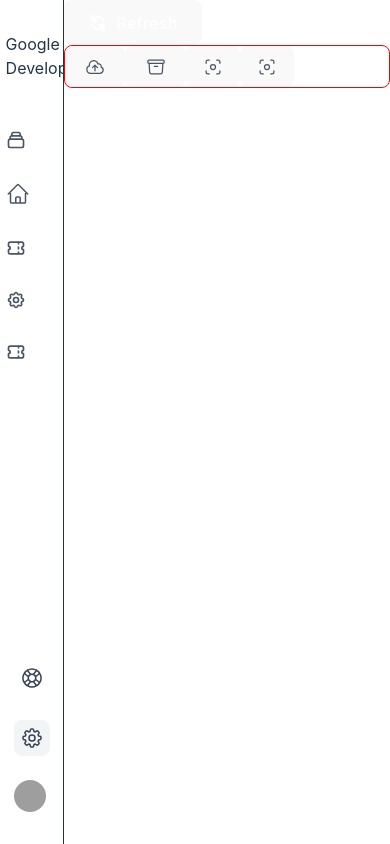
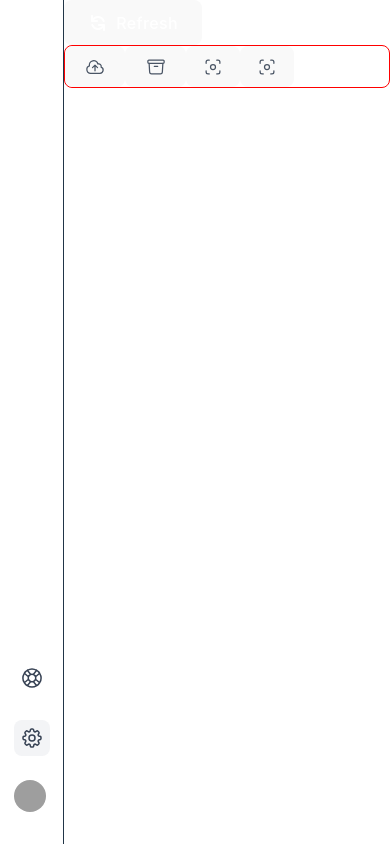
Before and after one commit to penyuanliao/vue-study, a Vue app in the folder packages/ui/: page / in a window 390 px wide. Built offline with nearby package versions, Linux system fonts and the light colour scheme; grey boxes are pictures that could not be loaded.

Commit message:
🍻 improve sidebar

```diff
--- a/packages/ui/src/components/sidebar/SidebarCollapse.vue
+++ b/packages/ui/src/components/sidebar/SidebarCollapse.vue
@@ -1,81 +1,39 @@
 <script setup lang="ts">
-  const props = defineProps(['icon']);
+import { computed } from "vue";
+import SidebarNavItem from "./SidebarNavItem.vue";
+import SidebarNav from "./SidebarNav.vue";
 
-  const navBarItems: { title: string; icon: string }[] = [
-    {
-      title: "Dashboard",
-      icon: `
-        <svg class="w-5 h-5" viewBox="0 0 24 24" fill="none" xmlns="http://www.w3.org/2000/svg">
-          <path
-            d="M19 11H5M19 11C20.1046 11 21 11.8954 21 13V19C21 20.1046 20.1046 21 19 21H5C3.89543 21 3 20.1046 3 19V13C3 11.8954 3.89543 11 5 11M19 11V9C19 7.89543 18.1046 7 17 7M5 11V9C5 7.89543 5.89543 7 7 7M7 7V5C7 3.89543 7.89543 3 9 3H15C16.1046 3 17 3.89543 17 5V7M7 7H17"
-            stroke="currentColor" stroke-width="2" stroke-linecap="round" stroke-linejoin="round" />
-        </svg>
-      `
-    },
-    {
-      title: "Accounts",
-      icon: `<svg xmlns="http://www.w3.org/2000/svg" fill="none" viewBox="0 0 24 24" stroke-width="1.5" stroke="currentColor" class="w-6 h-6">
-              <path stroke-linecap="round" stroke-linejoin="round" d="M2.25 12l8.954-8.955c.44-.439 1.152-.439 1.591 0L21.75 12M4.5 9.75v10.125c0 .621.504 1.125 1.125 1.125H9.75v-4.875c0-.621.504-1.125 1.125-1.125h2.25c.621 0 1.125.504 1.125 1.125V21h4.125c.621 0 1.125-.504 1.125-1.125V9.75M8.25 21h8.25" />
-             </svg>`
-    },
-    {
-      title: "Tickets",
-      icon: `
-      <svg class="w-5 h-5" viewBox="0 0 24 24" fill="none" xmlns="http://www.w3.org/2000/svg">
-        <path d="M15 5V7M15 11V13M15 17V19M5 5C3.89543 5 3 5.89543 3 7V10C4.10457 10 5 10.8954 5 12C5 13.1046 4.10457 14 3 14V17C3 18.1046 3.89543 19 5 19H19C20.1046 19 21 18.1046 21 17V14C19.8954 14 19 13.1046 19 12C19 10.8954 19.8954 10 21 10V7C21 5.89543 20.1046 5 19 5H5Z" stroke="currentColor" stroke-width="2" stroke-linecap="round" stroke-linejoin="round" />
-      </svg>
-      `
-    },
-    {
-      title: "Settings",
-      icon: `
-                      <svg class="w-5 h-5" viewBox="0 0 24 24" fill="none" xmlns="http://www.w3.org/2000/svg">
-                    <path d="M10.3246 4.31731C10.751 2.5609 13.249 2.5609 13.6754 4.31731C13.9508 5.45193 15.2507 5.99038 16.2478 5.38285C17.7913 4.44239 19.5576 6.2087 18.6172 7.75218C18.0096 8.74925 18.5481 10.0492 19.6827 10.3246C21.4391 10.751 21.4391 13.249 19.6827 13.6754C18.5481 13.9508 18.0096 15.2507 18.6172 16.2478C19.5576 17.7913 17.7913 19.5576 16.2478 18.6172C15.2507 18.0096 13.9508 18.5481 13.6754 19.6827C13.249 21.4391 10.751 21.4391 10.3246 19.6827C10.0492 18.5481 8.74926 18.0096 7.75219 18.6172C6.2087 19.5576 4.44239 17.7913 5.38285 16.2478C5.99038 15.2507 5.45193 13.9508 4.31731 13.6754C2.5609 13.249 2.5609 10.751 4.31731 10.3246C5.45193 10.0492 5.99037 8.74926 5.38285 7.75218C4.44239 6.2087 6.2087 4.44239 7.75219 5.38285C8.74926 5.99037 10.0492 5.45193 10.3246 4.31731Z" stroke="currentColor" stroke-width="2" stroke-linecap="round" stroke-linejoin="round" />
-                    <path d="M15 12C15 13.6569 13.6569 15 12 15C10.3431 15 9 13.6569 9 12C9 10.3431 10.3431 9 12 9C13.6569 9 15 10.3431 15 12Z" stroke="currentColor" stroke-width="2" stroke-linecap="round" stroke-linejoin="round" />
-                </svg>
-      `
-    },
-    {
-      title: "Tickets",
-      icon: `
-                      <svg class="w-5 h-5" viewBox="0 0 24 24" fill="none" xmlns="http://www.w3.org/2000/svg">
-                    <path d="M15 5V7M15 11V13M15 17V19M5 5C3.89543 5 3 5.89543 3 7V10C4.10457 10 5 10.8954 5 12C5 13.1046 4.10457 14 3 14V17C3 18.1046 3.89543 19 5 19H19C20.1046 19 21 18.1046 21 17V14C19.8954 14 19 13.1046 19 12C19 10.8954 19.8954 10 21 10V7C21 5.89543 20.1046 5 19 5H5Z" stroke="currentColor" stroke-width="2" stroke-linecap="round" stroke-linejoin="round" />
-                </svg>
-      `
-    }
-  ];
+const props = defineProps(['logo', 'logoText', 'navBarItems']);
 
+const logoImage = computed(() => {
+    return props.logo || ''
+})
+  const getNavBarItems = computed(() => {
+    return props.navBarItems || [];
+  })
 </script>
 
 <template>
   <aside class="aside-container">
     <a class="flex items-center gap-2" href="#">
-      <svg class="w-[48px] h-[48px] text-gray-800 dark:text-white" aria-hidden="true" xmlns="http://www.w3.org/2000/svg" width="24" height="24" fill="currentColor" viewBox="0 0 24 24">
-        <path fill-rule="evenodd" d="M12.037 21.998a10.313 10.313 0 0 1-7.168-3.049 9.888 9.888 0 0 1-2.868-7.118 9.947 9.947 0 0 1 3.064-6.949A10.37 10.37 0 0 1 12.212 2h.176a9.935 9.935 0 0 1 6.614 2.564L16.457 6.88a6.187 6.187 0 0 0-4.131-1.566 6.9 6.9 0 0 0-4.794 1.913 6.618 6.618 0 0 0-2.045 4.657 6.608 6.608 0 0 0 1.882 4.723 6.891 6.891 0 0 0 4.725 2.07h.143c1.41.072 2.8-.354 3.917-1.2a5.77 5.77 0 0 0 2.172-3.41l.043-.117H12.22v-3.41h9.678c.075.617.109 1.238.1 1.859-.099 5.741-4.017 9.6-9.746 9.6l-.215-.002Z" clip-rule="evenodd"/>
-      </svg>
-      Google Developer
+      <img v-if="props.logo" class="w-auto h-6" :src="logoImage" alt="logo"/>
+      <span class="hidden lg:inline">{{ props.logoText }}</span>
+      <slot v-if="!props.logo" class="w-auto h-6" name="logo"></slot>
     </a>
-    <div class="aside-box">
-      <nav class="
-      flex
-      flex-col
-      flex-1
-      lg:flex-auto
-      lg:inline
-      ">
-
-        <a v-for="(item, index) in navBarItems" :key="index"
-           class="aside-navbar-item" href="#">
-          <div v-html="item.icon">
-
-          </div>
-          <span class="mx-4 font-medium hidden lg:inline">{{ item.title }}</span>
-        </a>
-
-      </nav>
+    <div class="flex flex-col items-center lg:items-start lg:justify-between flex-1 mt-6 w-full">
+      <SidebarNav>
+        <SidebarNavItem v-for="(item, index) in getNavBarItems"
+                        :key="index"
+                        :icon="item.icon"
+                        :label="item.label"
+                        :path="item.path"
+                        :children="item.children"
+        ></SidebarNavItem>
+        <slot name="navbar"></slot>
+      </SidebarNav>
     </div>
 
-    <div class="flex flex-col space-y-6">
+    <div class="flex flex-col space-y-6 t">
       <a href="#" class="p-1.5 text-gray-700 focus:outline-nones transition-colors duration-200 rounded-lg dark:text-gray-200 dark:hover:bg-gray-800 hover:bg-gray-100">
         <svg xmlns="http://www.w3.org/2000/svg" fill="none" viewBox="0 0 24 24" stroke-width="1.5" stroke="currentColor" class="w-6 h-6">
           <path stroke-linecap="round" stroke-linejoin="round" d="M16.712 4.33a9.027 9.027 0 011.652 1.306c.51.51.944 1.064 1.306 1.652M16.712 4.33l-3.448 4.138m3.448-4.138a9.014 9.014 0 00-9.424 0M19.67 7.288l-4.138 3.448m4.138-3.448a9.014 9.014 0 010 9.424m-4.138-5.976a3.736 3.736 0 00-.88-1.388 3.737 3.737 0 00-1.388-.88m2.268 2.268a3.765 3.765 0 010 2.528m-2.268-4.796a3.765 3.765 0 00-2.528 0m4.796 4.796c-.181.506-.475.982-.88 1.388a3.736 3.736 0 01-1.388.88m2.268-2.268l4.138 3.448m0 0a9.027 9.027 0 01-1.306 1.652c-.51.51-1.064.944-1.652 1.306m0 0l-3.448-4.138m3.448 4.138a9.014 9.014 0 01-9.424 0m5.976-4.138a3.765 3.765 0 01-2.528 0m0 0a3.736 3.736 0 01-1.388-.88 3.737 3.737 0 01-.88-1.388m2.268 2.268L7.288 19.67m0 0a9.024 9.024 0 01-1.652-1.306 9.027 9.027 0 01-1.306-1.652m0 0l4.138-3.448M4.33 16.712a9.014 9.014 0 010-9.424m4.138 5.976a3.765 3.765 0 010-2.528m0 0c.181-.506.475-.982.88-1.388a3.736 3.736 0 011.388-.88m-2.268 2.268L4.33 7.288m6.406 1.18L7.288 4.33m0 0a9.024 9.024 0 00-1.652 1.306A9.025 9.025 0 004.33 7.288" />
@@ -97,18 +55,12 @@
 </template>
 
 <style scoped>
-.my-test {
-  color: red;
-}
+
 @reference "@/style.css";
 
 .aside-container {
   @apply flex flex-col items-center w-16 h-screen px-0 py-8 overflow-y-auto bg-white border-r rtl:border-r-0 rtl:border-l dark:bg-gray-900 dark:border-gray-700;
   @apply lg:w-64 lg:px-4 lg:py-8 lg:items-start;
-}
-
-.aside-box {
-  @apply flex flex-col justify-between flex-1 mt-6 w-full;
 }
 .aside-navbar-item {
   @apply p-1.5 mt-5 text-gray-600 transition-colors duration-300 transform rounded-md dark:text-gray-400 hover:bg-gray-100 dark:hover:bg-gray-800 dark:hover:text-gray-200 hover:text-gray-700;
--- /dev/null
+++ b/packages/ui/src/components/sidebar/SidebarNav.vue
@@ -0,0 +1,9 @@
+<script setup lang="ts">
+
+</script>
+
+<template>
+  <nav class="flex flex-col flex-1 w-full items-center lg:flex-auto lg:inline">
+    <slot></slot>
+  </nav>
+</template>
--- /dev/null
+++ b/packages/ui/src/components/sidebar/SidebarNavItem.vue
@@ -0,0 +1,23 @@
+<script setup lang="ts">
+import Dropdown from "../dropdown/Dropdown.vue";
+
+const { icon, label, path, children } = defineProps(['icon', 'label', 'path', 'children']);
+
+</script>
+
+<template>
+  <Dropdown v-if="children"
+            :label="label"
+            :icon="icon"
+            :items="children">
+  </Dropdown>
+  <a v-else :href="path ? path : '#'" class="p-1.5 mt-5 text-gray-600 transition-colors duration-300 transform rounded-md dark:text-gray-400 hover:bg-gray-100 dark:hover:bg-gray-800 dark:hover:text-gray-200 hover:text-gray-700 lg:flex lg:items-center lg:px-4 lg:py-2 lg:mt-5">
+    <div v-html="icon"></div>
+    <span class="mx-4 font-medium hidden lg:inline">{{ label }}</span>
+  </a>
+
+</template>
+
+<style scoped>
+
+</style>
```
